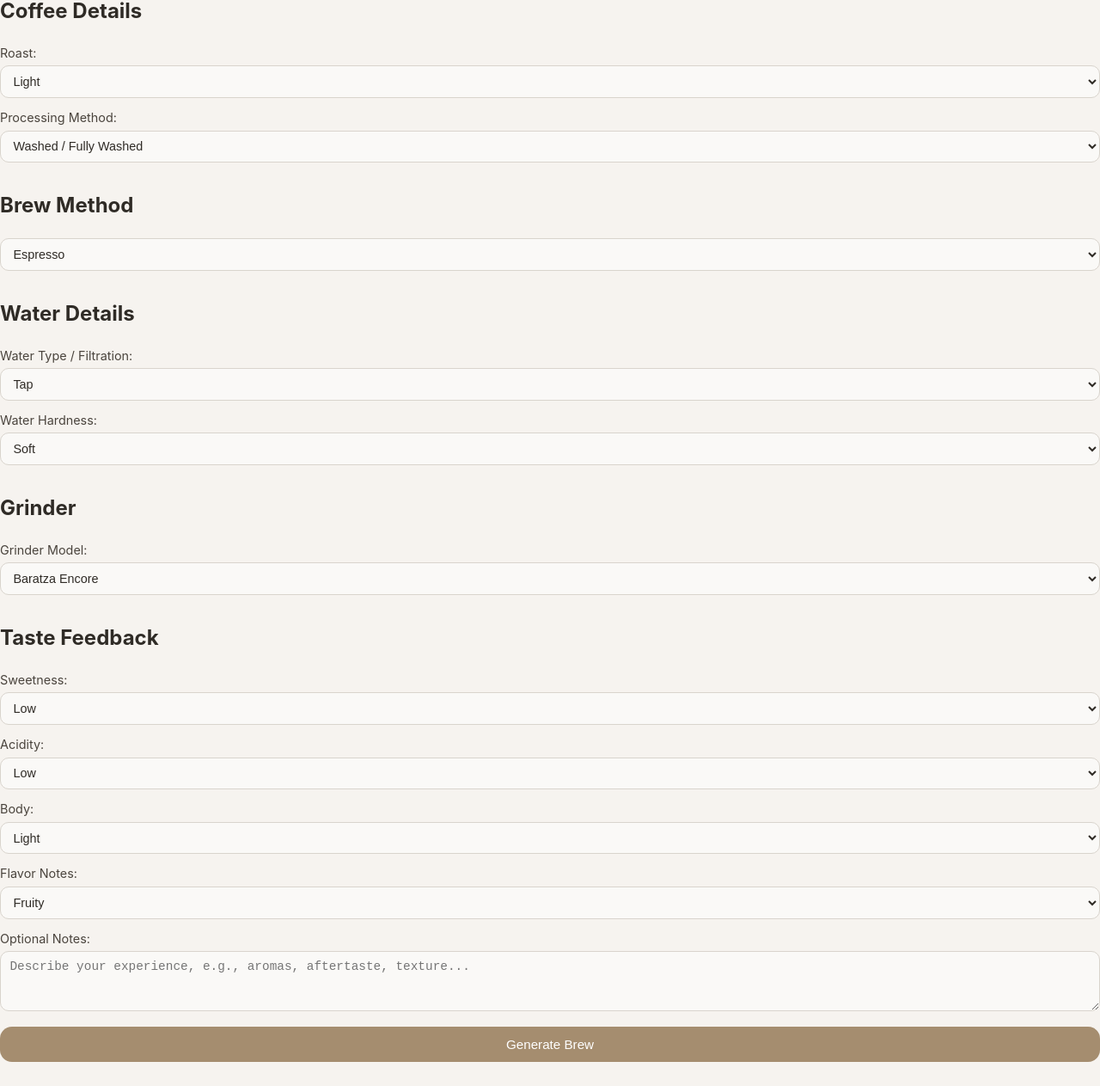
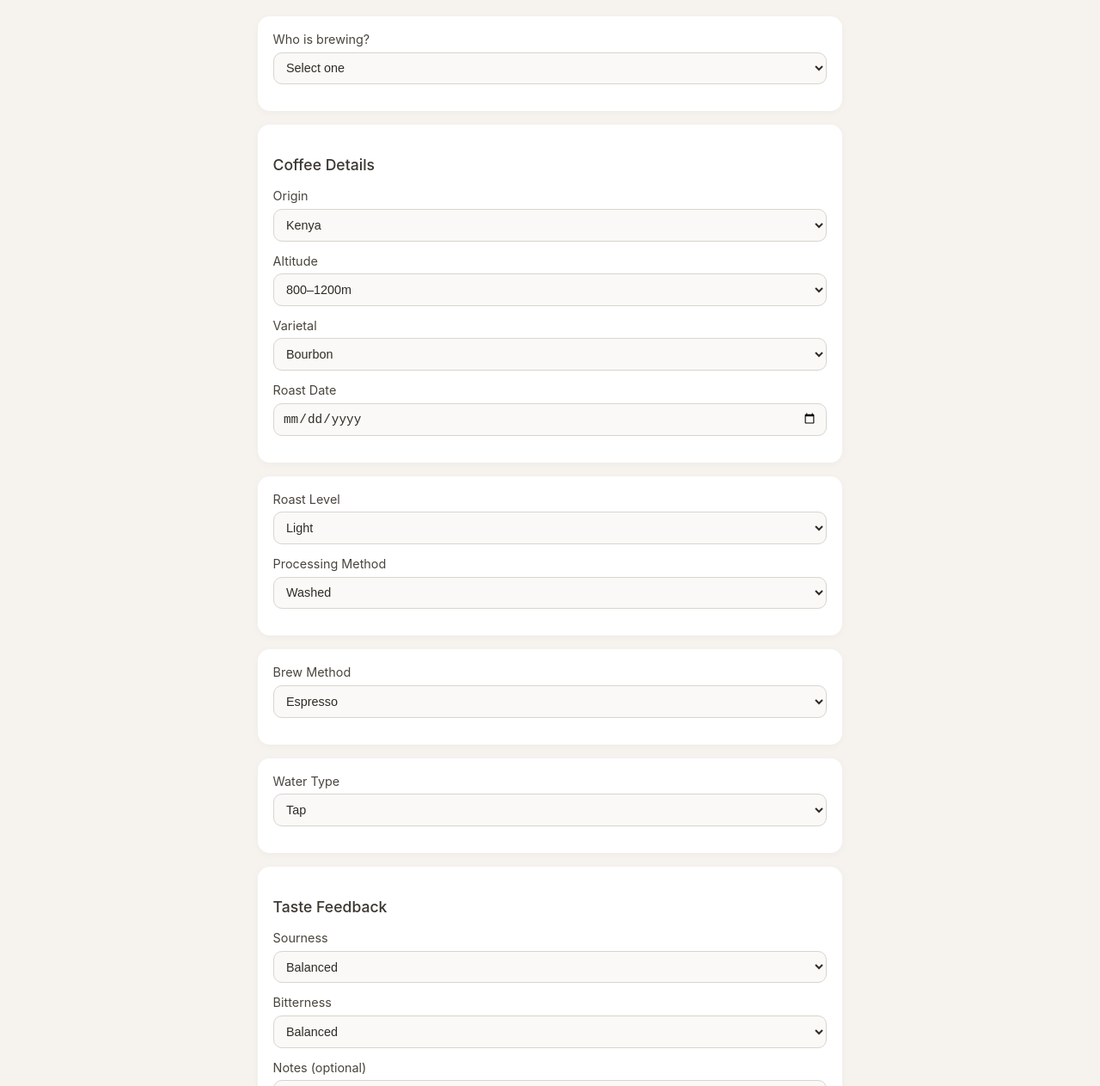
Before and after one commit to tpern/Coffee-Optimizer, a plain HTML site: page index.html in a window 1280 px wide. Shown: the part 95-1358 px from the top of the page at 86% size. Before the commit the page ends 1330 px from the top, so only its background shows below. Drawn offline with Linux system fonts and the light colour scheme.

Commit message:
Update index.html

```diff
--- a/index.html
+++ b/index.html
@@ -1,129 +1,144 @@
 <!DOCTYPE html>
 <html lang="en">
 <head>
-<meta charset="UTF-8">
-<meta name="viewport" content="width=device-width, initial-scale=1.0">
-<title>Perfect Pour - Coffee Brew Optimizer</title>
-<link rel="stylesheet" href="style.css">
+  <meta charset="UTF-8" />
+  <title>Coffee Brew Optimizer</title>
+  <link rel="stylesheet" href="style.css" />
 </head>
 <body>
 
-<h1>Perfect Pour</h1>
+<div class="container">
+  <h1>Coffee Brew Optimizer</h1>
 
-<h2>Coffee Details</h2>
-<label>Roast:</label>
-<select id="roast">
-  <option value="light">Light</option>
-  <option value="medium">Medium</option>
-  <option value="dark">Dark</option>
-</select>
+  <!-- USER TYPE -->
+  <div class="section">
+    <label>Who is brewing?</label>
+    <select id="userType">
+      <option disabled selected value="">Select one</option>
+      <option value="home">Home Barista</option>
+      <option value="cafe">Café / Professional</option>
+    </select>
+  </div>
 
-<label>Processing Method:</label>
-<select id="process">
-  <option value="washed">Washed / Fully Washed</option>
-  <option value="natural">Natural / Dry</option>
-  <option value="honey">Honey / Pulped Natural</option>
-  <option value="semi-washed">Semi-Washed / Wet-Hulled</option>
-  <option value="anaerobic">Anaerobic Fermentation</option>
-  <option value="carbonic">Carbonic Maceration</option>
-  <option value="experimental">Experimental / Specialty</option>
-</select>
+  <!-- COFFEE DETAILS -->
+  <div class="section">
+    <h3>Coffee Details</h3>
 
-<h2>Brew Method</h2>
-<select id="method">
-  <option value="espresso">Espresso</option>
-  <option value="v60">V60 / Pour-over</option>
-  <option value="chemex">Chemex</option>
-  <option value="aeropress">Aeropress</option>
-  <option value="french_press">French Press</option>
-  <option value="siphon">Siphon</option>
-  <option value="cold_brew">Cold Brew</option>
-  <option value="moka_pot">Moka Pot</option>
-  <option value="batch_brew">Batch Brew / Drip</option>
-</select>
+    <label>Origin</label>
+    <select id="origin">
+      <option>Kenya</option>
+      <option>Ethiopia</option>
+      <option>Colombia</option>
+      <option>Brazil</option>
+      <option>Guatemala</option>
+      <option>Panama</option>
+      <option>Costa Rica</option>
+      <option>Rwanda</option>
+      <option>Indonesia</option>
+      <option>Yemen</option>
+    </select>
 
-<h2>Water Details</h2>
-<label>Water Type / Filtration:</label>
-<select id="water">
-  <option value="tap">Tap</option>
-  <option value="filtered">Filtered</option>
-  <option value="reverse_osmosis">Reverse Osmosis (RO)</option>
-  <option value="bottled">Bottled</option>
-  <option value="spring">Spring Water</option>
-  <option value="distilled">Distilled</option>
-</select>
+    <label>Altitude</label>
+    <select id="altitude">
+      <option>800–1200m</option>
+      <option>1200–1600m</option>
+      <option>1600–2000m</option>
+      <option>2000m+</option>
+    </select>
 
-<label>Water Hardness:</label>
-<select id="hardness">
-  <option value="soft">Soft</option>
-  <option value="medium">Medium</option>
-  <option value="hard">Hard</option>
-</select>
+    <label>Varietal</label>
+    <select id="varietal">
+      <option>Bourbon</option>
+      <option>Typica</option>
+      <option>SL28 / SL34</option>
+      <option>Geisha</option>
+      <option>Catuai</option>
+    </select>
 
-<h2>Grinder</h2>
-<label>Grinder Model:</label>
-<select id="grinder">
-  <option value="baratza_Encore">Baratza Encore</option>
-  <option value="baratza_S207">Baratza Sette 270/270Wi</option>
-  <option value="baratza_Vario">Baratza Vario</option>
-  <option value="fellow_Ottimo">Fellow Ode / Ottimo</option>
-  <option value="mazzer_Super_Jolly">Mazzer Super Jolly</option>
-  <option value="mazzer_minim">Mazzer Mini</option>
-  <option value="ek43">Mahlkönig EK43</option>
-  <option value="wilfa_SVart">Wilfa Svart</option>
-  <option value="niche_zero">Niche Zero</option>
-  <option value="liddell">Liddell</option>
-  <option value="comandante_C40">Comandante C40</option>
-  <option value="eureka_Mignon_Specialita">Eureka Mignon Specialita</option>
-  <option value="rocket_R58_grinder">Rocket R58 Grinder</option>
-  <option value="puteus">Puteus</option>
-  <option value="breville_BCG820BSS">Breville Smart Grinder Pro</option>
-  <option value="rancilio_rocky">Rancilio Rocky</option>
-  <option value="baratza_preciso">Baratza Preciso</option>
-  <option value="sbdx">SBDX</option>
-  <option value="df64">DF64</option>
-  <option value="other">Other / Unlisted</option>
-</select>
+    <label>Roast Date</label>
+    <input type="date" id="roastDate" />
+  </div>
 
-<h2>Taste Feedback</h2>
-<label>Sweetness:</label>
-<select id="sweetness">
-  <option value="low">Low</option>
-  <option value="medium">Medium</option>
-  <option value="high">High</option>
-</select>
+  <!-- ROAST & PROCESS -->
+  <div class="section">
+    <label>Roast Level</label>
+    <select id="roast">
+      <option>Light</option>
+      <option>Medium</option>
+      <option>Dark</option>
+    </select>
 
-<label>Acidity:</label>
-<select id="acidity">
-  <option value="low">Low</option>
-  <option value="medium">Medium</option>
-  <option value="high">High</option>
-</select>
+    <label>Processing Method</label>
+    <select id="process">
+      <option>Washed</option>
+      <option>Natural</option>
+      <option>Honey</option>
+      <option>Carbonic Maceration</option>
+      <option>Experimental</option>
+    </select>
+  </div>
 
-<label>Body:</label>
-<select id="body">
-  <option value="light">Light</option>
-  <option value="medium">Medium</option>
-  <option value="full">Full</option>
-</select>
+  <!-- BREW METHOD -->
+  <div class="section">
+    <label>Brew Method</label>
+    <select id="brewMethod">
+      <option>Espresso</option>
+      <option>V60</option>
+      <option>Chemex</option>
+      <option>Aeropress</option>
+      <option>French Press</option>
+      <option>Cold Brew</option>
+      <option>Batch Brew</option>
+    </select>
+  </div>
 
-<label>Flavor Notes:</label>
-<select id="flavor">
-  <option value="fruity">Fruity</option>
-  <option value="nutty">Nutty</option>
-  <option value="chocolate">Chocolate</option>
-  <option value="floral">Floral</option>
-  <option value="earthy">Earthy</option>
-  <option value="other">Other</option>
-</select>
+  <!-- WATER -->
+  <div class="section">
+    <label>Water Type</label>
+    <select id="water">
+      <option>Tap</option>
+      <option>Filtered</option>
+      <option>Reverse Osmosis</option>
+      <option>Third Wave Water</option>
+      <option>Bottled Spring</option>
+    </select>
+  </div>
 
-<label>Optional Notes:</label>
-<textarea id="notes" rows="3" placeholder="Describe your experience, e.g., aromas, aftertaste, texture..."></textarea>
+  <!-- EQUIPMENT -->
+  <div class="section" id="equipmentSection" style="display:none;">
+    <label>Grinder</label>
+    <select id="grinder"></select>
 
-<button onclick="generateRecipe()">Generate Brew</button>
+    <label>Espresso Machine</label>
+    <select id="espressoMachine"></select>
+  </div>
 
-<div id="result"></div>
-<div id="lastBrew"></div>
+  <!-- TASTE FEEDBACK -->
+  <div class="section">
+    <h3>Taste Feedback</h3>
+
+    <label>Sourness</label>
+    <select id="sour">
+      <option>Balanced</option>
+      <option>Too Sour</option>
+      <option>Flat</option>
+    </select>
+
+    <label>Bitterness</label>
+    <select id="bitter">
+      <option>Balanced</option>
+      <option>Too Bitter</option>
+      <option>Hollow</option>
+    </select>
+
+    <label>Notes (optional)</label>
+    <textarea id="notes"></textarea>
+  </div>
+
+  <button onclick="generateBrew()">Generate Brew</button>
+
+  <div class="card" id="output"></div>
+</div>
 
 <script src="script.js"></script>
 </body>
```
